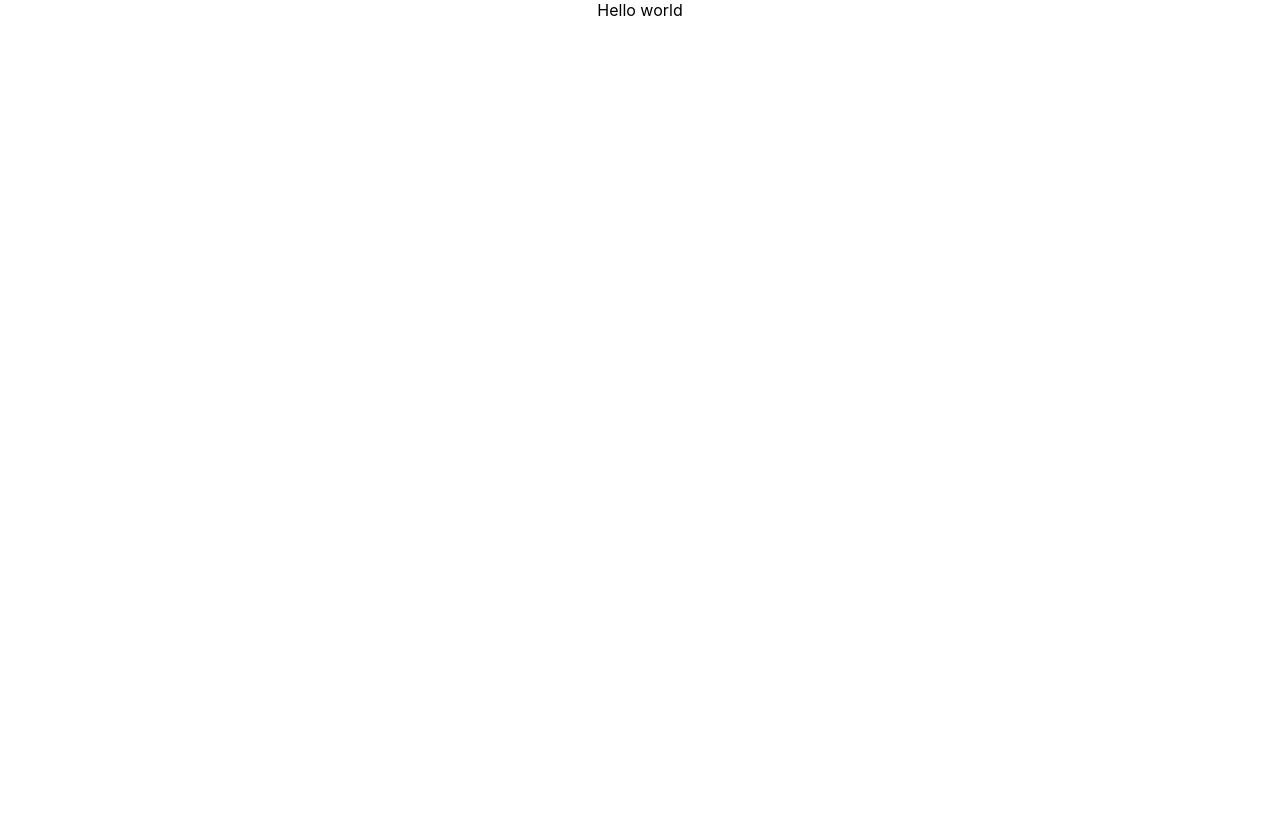
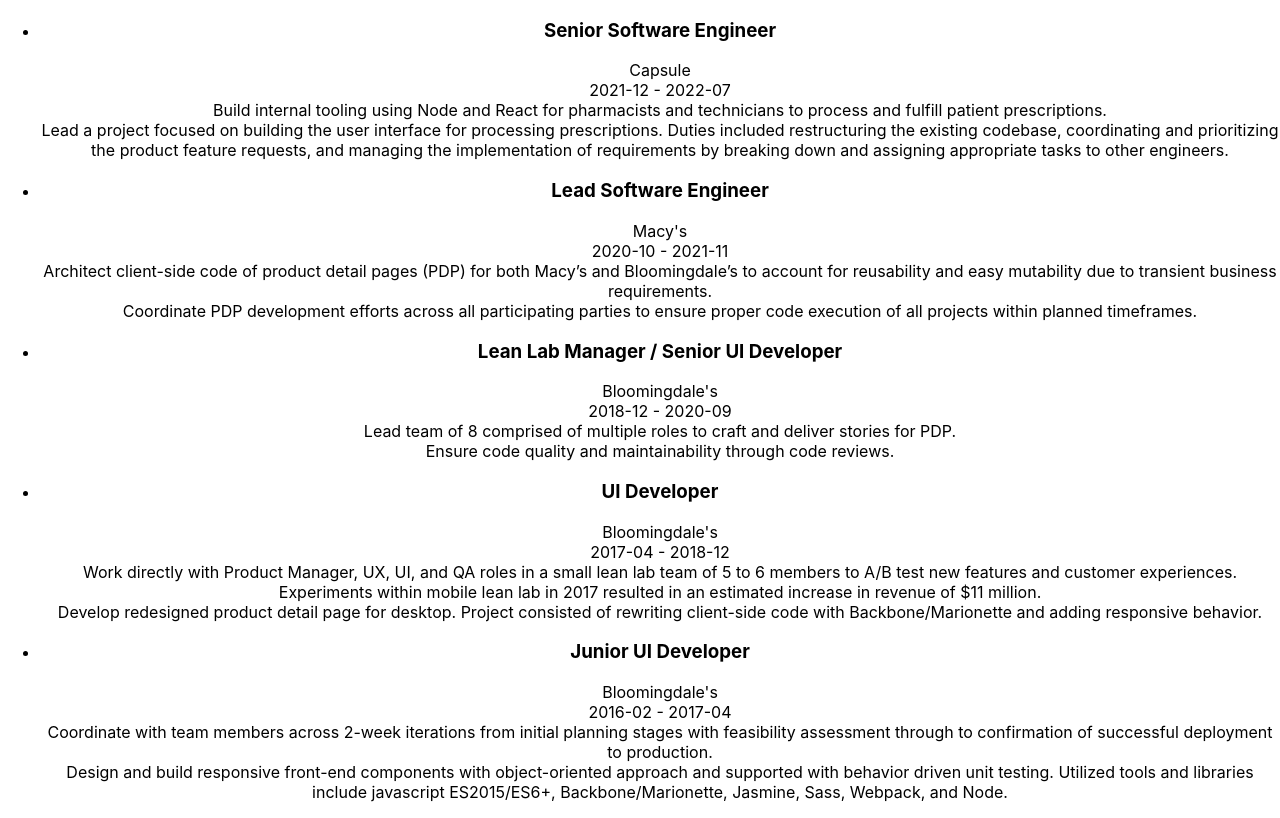
Before and after one commit to jaminc/portfolio-with-react, a React (Create React App) app: page / in a window 1280 px wide. Built offline with nearby package versions, Linux system fonts and the light colour scheme.

Commit message:
Add Jobs component

```diff
--- a/src/components/home/Home.tsx
+++ b/src/components/home/Home.tsx
@@ -1,7 +1,15 @@
 import { ReactElement } from "react";
 
+import { jobs } from "../../data/jobs";
+
+import Jobs from "../jobs/Jobs";
+
 const Home = (): ReactElement => {
-  return <>Hello world</>;
+  return (
+    <>
+      <Jobs jobs={jobs} />
+    </>
+  );
 };
 
 export default Home;
--- /dev/null
+++ b/src/components/jobs/Jobs.tsx
@@ -0,0 +1,26 @@
+import { ReactElement } from "react";
+
+import { Jobs as JobsType } from "../../types/jobs";
+
+const Jobs = ({ jobs }: { jobs: JobsType }): ReactElement => {
+  return (
+    <ul>
+      {jobs.map((job) => {
+        return (
+          <li key={job.startDate}>
+            <h3>{job.title}</h3>
+            <div>{job.company}</div>
+            <div>
+              {job.startDate} - {job.endDate}
+            </div>
+            {job.bulletPoints.map((bulletPoint) => {
+              return <div>{bulletPoint}</div>;
+            })}
+          </li>
+        );
+      })}
+    </ul>
+  );
+};
+
+export default Jobs;
```
